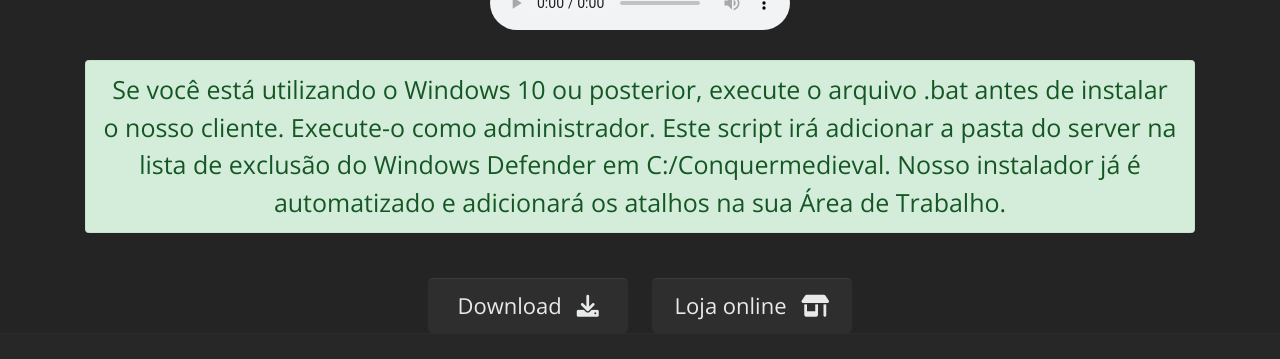
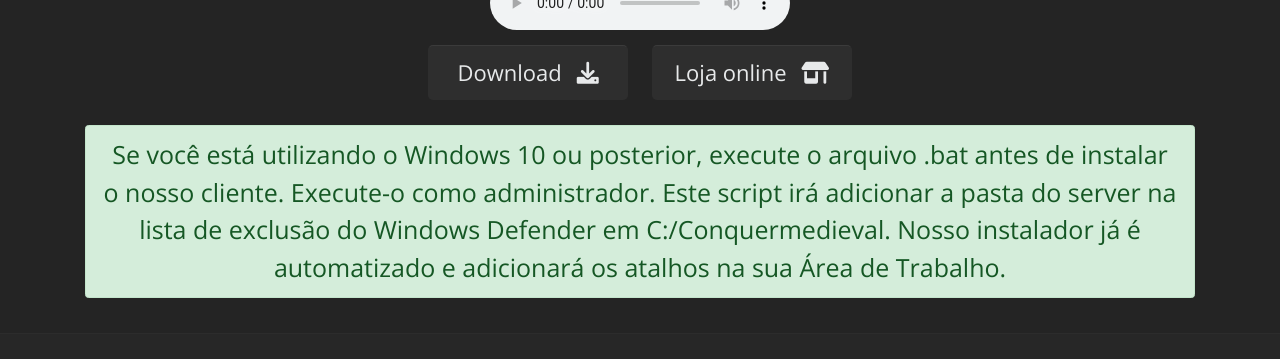
Before and after one commit to conquermedieval/conquermedieval.github.io, a Jekyll site: the page built from index.html, in a window 1280 px wide and 900 px high, scrolled down 432 px, cut to the strip 188-574 px from the top of the window. Shown: the top 359 px of the strip. Built offline with Jekyll 4.4.1, drawn with Linux system fonts in a browser that asks for light colours.

Commit message:
Update index.html

```diff
--- a/index.html
+++ b/index.html
@@ -18,8 +18,6 @@
 <source src="http://stream.zeno.fm/swfzb6sw1f8uv" type="audio/aac">
 </audio>
                 <!-- ENDS: AUTO-GENERATED MUSES RADIO PLAYER CODE -->
-        <p class="alert alert-success">Se você está utilizando o Windows 10 ou posterior, execute o arquivo .bat antes de instalar o nosso cliente. Execute-o como administrador. Este script irá adicionar a pasta do server na lista de exclusão do Windows Defender em C:/Conquermedieval. Nosso instalador já é automatizado e adicionará os atalhos na sua Área de Trabalho. </p>
-         <div class="text-center">
                                             <div>
             <button class="btn sharex-download" type="button" data-toggle="collapse" data-target="#download-panel">
                 Download<i class="fa-solid fa-download"></i>
@@ -28,6 +26,8 @@
             <a class="btn" role="button" href="/loja_online">
                 Loja online<i class="fa-solid fa-shop"></i>
             </a>
+        <p class="alert alert-success">Se você está utilizando o Windows 10 ou posterior, execute o arquivo .bat antes de instalar o nosso cliente. Execute-o como administrador. Este script irá adicionar a pasta do server na lista de exclusão do Windows Defender em C:/Conquermedieval. Nosso instalador já é automatizado e adicionará os atalhos na sua Área de Trabalho. </p>
+         <div class="text-center">
            </div>
         <div class="collapse" id="download-panel">
             <div class="d-inline-block">
```
